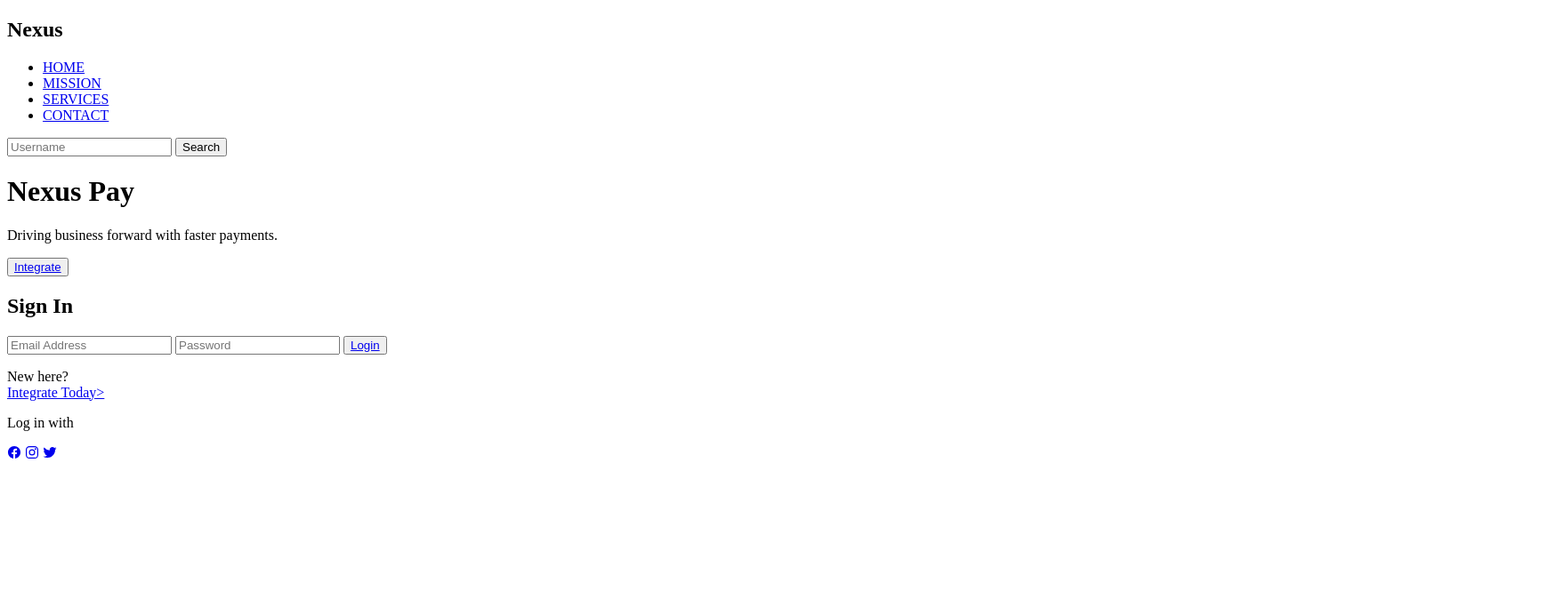
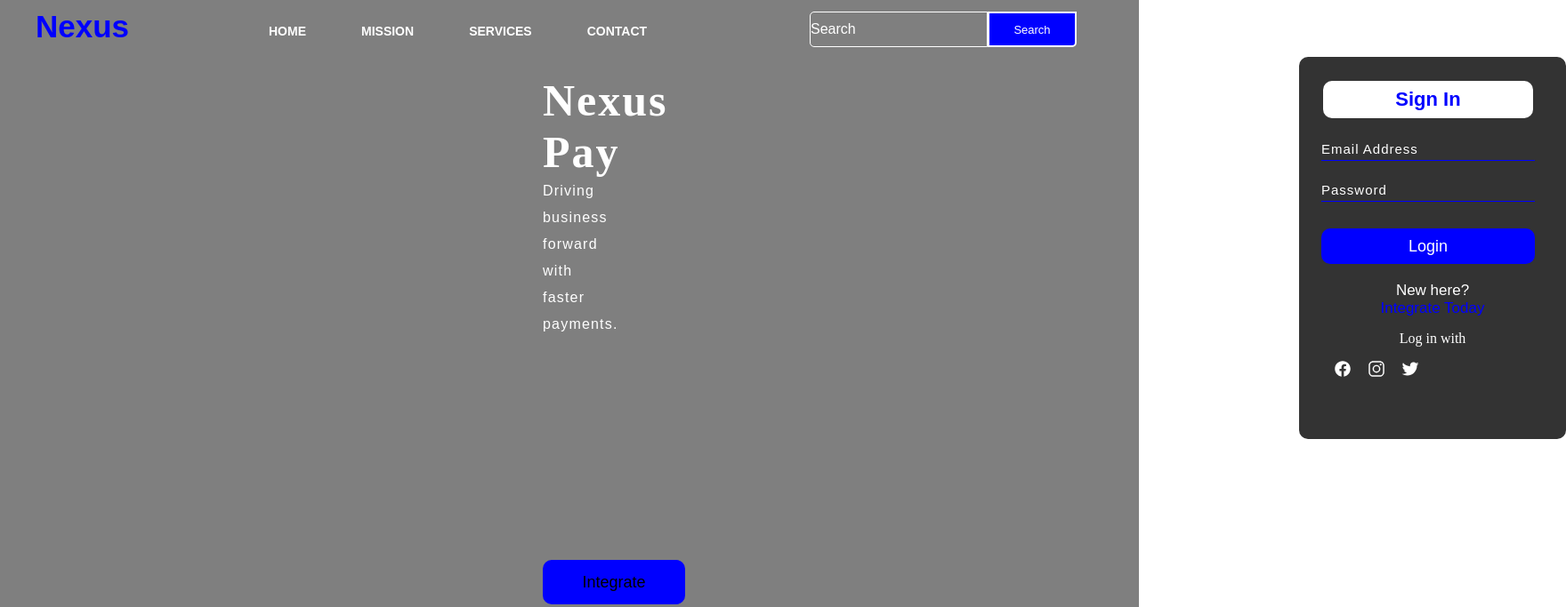
Before and after one commit to SPProfessional/payment-processing-project, a plain HTML site: page index.html in a window 1280 px wide. Shown: the top 683 px of the page at 89% size, 1760 px wide, since content can reach past the window. Drawn offline with nearby package versions, Linux system fonts and the light colour scheme.

Commit message:
first fix

```diff
--- a/index.html
+++ b/index.html
@@ -2,7 +2,7 @@
 <html lang="en">
     <head>
         <title>Nexus Pay</title>
-        <link rel="stylesheet" href="#style.css">
+        <link rel="stylesheet" href="style.css">
     </head>
     <body>
       <div class="main">
@@ -21,8 +21,8 @@
             </div>
 
             <div class="search">
-                <input class="srch" type="search" name="" placeholder="Username">
-                <a href="#"> <button class="btn">Search</button> </button></a>
+                <input class="srch" type="search" name="" placeholder="Search">
+                <button class="btn">Search</button>
             </div>
 
             </div>
@@ -36,14 +36,14 @@
                     <h2>Sign In</h2>
                     <input type="email" name="email" placeholder="Email Address">
                     <input type="password" name="password" placeholder="Password">
-                    <button class="btnn"><a href="#">Login</a></button>
+                    <button class="btnn">Login</button>
 
                     <p class="link">New here?<br>
-                    <a href="#">Integrate Today></a></p>
+                    <a href="#">Integrate Today</a></p>
                     <p class="liw">Log in with</p>
 
-                    <div class="icon">
-                        <a href="#"><ion-icon name="logo-facebook"><ion/icon></ion></a>
+                    <div class="icons">
+                        <a href="#"><ion-icon name="logo-facebook"><ion/icon></a>
                         <a href="#"><ion-icon name="logo-instagram"></ion-icon></a>
                         <a href="#"><ion-icon name="logo-twitter"></ion-icon></a>
                     </div>
--- a/style.css
+++ b/style.css
@@ -66,10 +66,10 @@ ul li a:hover{
 .search{
     width: 330px;
     float: left;
-    margin: left: 270px;
+    margin-left: 270px;
 }
 
-.src{
+.srch{
     font-family: 'Times New Roman';
     width: 200px;
     height: 40px;
@@ -140,14 +140,17 @@ ul li a:hover{
     transition: .4s ease;
 }
 
-.content .cn{
+.content .cn a {
     text-decoration: none;
     color: black;
+    display: block;
+    line-height: 50px;
     transition: .3s ease;
 }
 
 .cn:hover{
-    background-colour: blue;
+    background-color: blue;
+    color: white;
 }
 
 .form{
```
Also changed, not shown: contact.html (added), mission.html (added), services.html (added).
